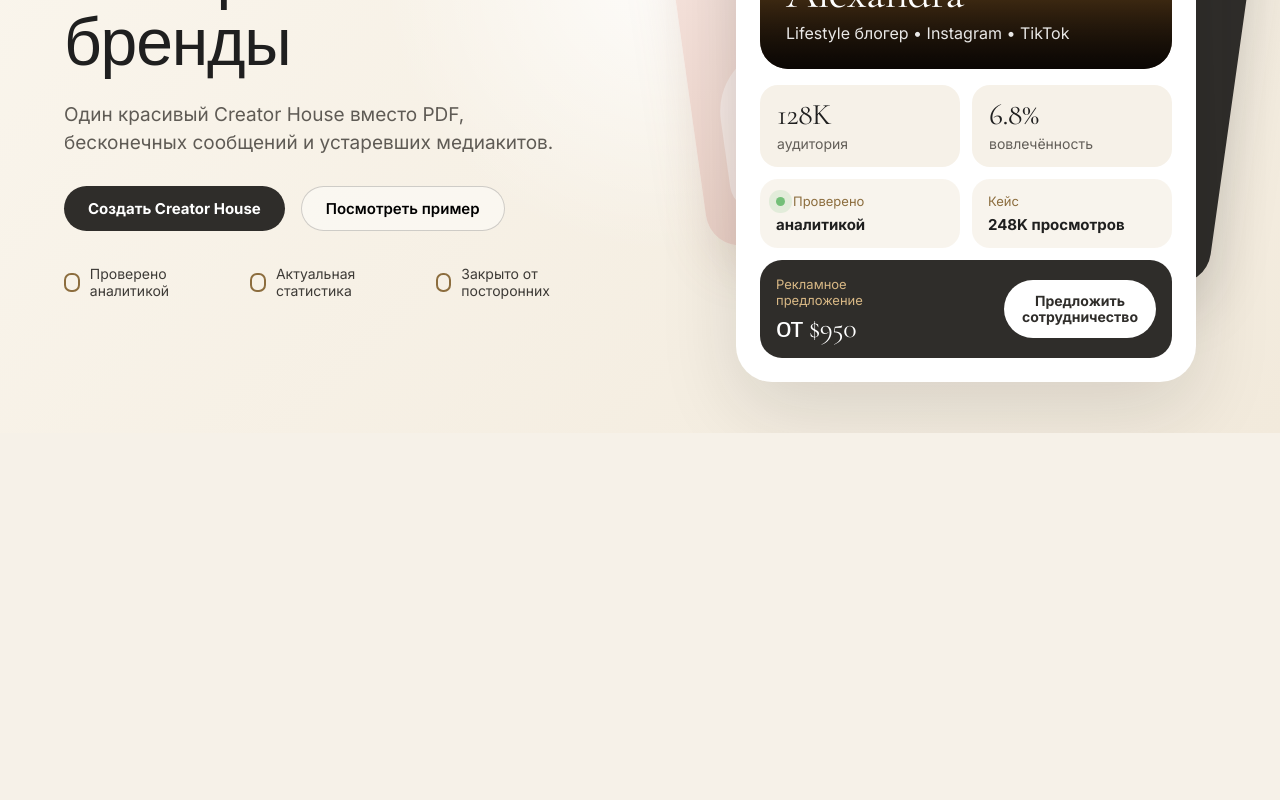
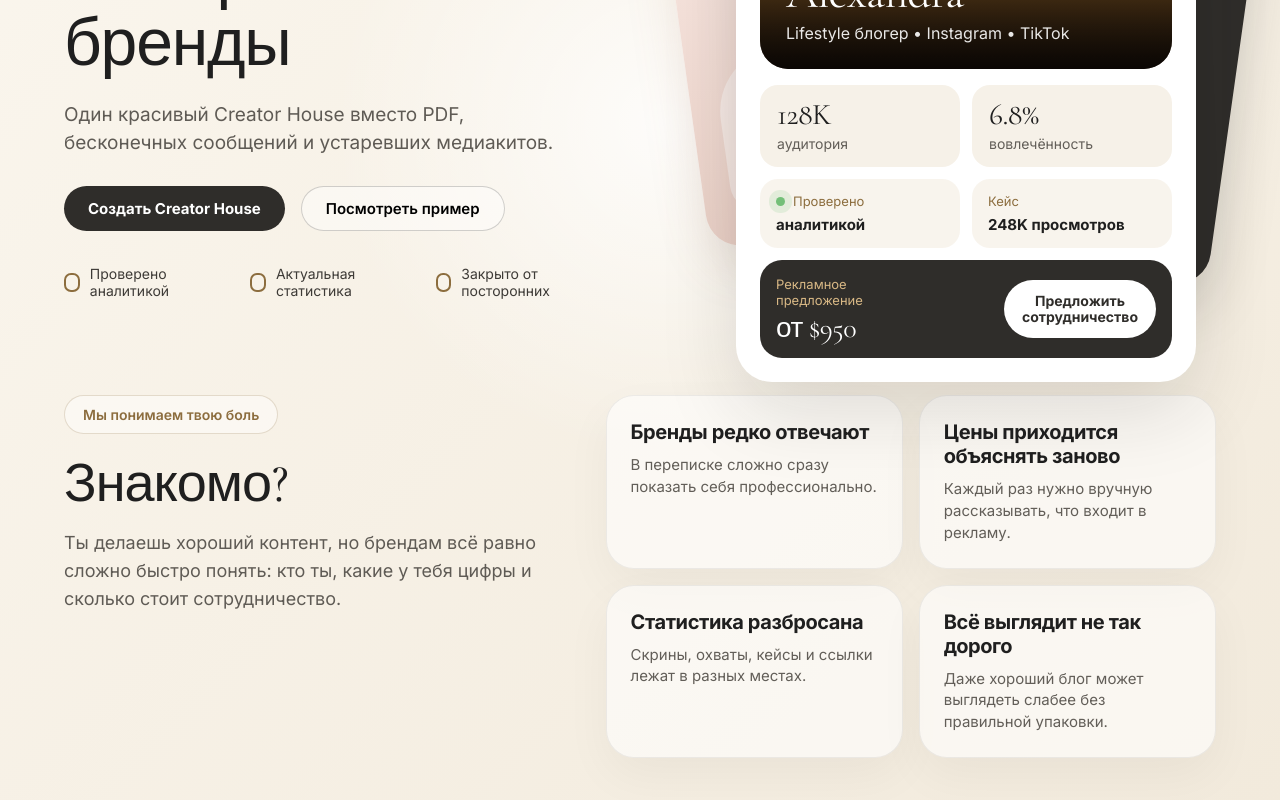
Before and after one commit to tsstish/creator-house, a Next.js app: page / in a window 1280 px wide. Shown: the part 367-1167 px from the top of the page. Before the commit the page ends 800 px from the top, so only its background shows below. Built offline with nearby package versions, Linux system fonts and the light colour scheme.

Commit message:
Update page.tsx

```diff
--- a/app/page.tsx
+++ b/app/page.tsx
@@ -350,6 +350,123 @@ export default function Home() {
             </div>
           </div>
         </div>
+              <section
+          style={{
+            marginTop: 42,
+            padding: "54px 0 18px",
+          }}
+        >
+          <div
+            style={{
+              display: "grid",
+              gridTemplateColumns: "0.9fr 1.1fr",
+              gap: 42,
+              alignItems: "start",
+            }}
+          >
+            <div>
+              <div
+                style={{
+                  display: "inline-flex",
+                  padding: "10px 18px",
+                  borderRadius: 999,
+                  border: "1px solid rgba(140,109,62,.22)",
+                  background: "rgba(255,255,255,.46)",
+                  color: "#8C6D3E",
+                  fontSize: 14,
+                  fontWeight: 600,
+                  marginBottom: 22,
+                }}
+              >
+                Мы понимаем твою боль
+              </div>
+
+              <h2
+                className="display"
+                style={{
+                  fontSize: 54,
+                  lineHeight: 1.02,
+                  margin: "0 0 18px",
+                  maxWidth: 520,
+                }}
+              >
+                Знакомо?
+              </h2>
+
+              <p
+                style={{
+                  fontSize: 18,
+                  lineHeight: 1.55,
+                  color: "#5f5b55",
+                  maxWidth: 520,
+                  margin: 0,
+                }}
+              >
+                Ты делаешь хороший контент, но брендам всё равно сложно быстро
+                понять: кто ты, какие у тебя цифры и сколько стоит сотрудничество.
+              </p>
+            </div>
+
+            <div
+              style={{
+                display: "grid",
+                gridTemplateColumns: "1fr 1fr",
+                gap: 16,
+              }}
+            >
+              {[
+                [
+                  "Бренды редко отвечают",
+                  "В переписке сложно сразу показать себя профессионально.",
+                ],
+                [
+                  "Цены приходится объяснять заново",
+                  "Каждый раз нужно вручную рассказывать, что входит в рекламу.",
+                ],
+                [
+                  "Статистика разбросана",
+                  "Скрины, охваты, кейсы и ссылки лежат в разных местах.",
+                ],
+                [
+                  "Всё выглядит не так дорого",
+                  "Даже хороший блог может выглядеть слабее без правильной упаковки.",
+                ],
+              ].map(([title, text]) => (
+                <div
+                  key={title}
+                  style={{
+                    background: "rgba(255,255,255,.58)",
+                    border: "1px solid rgba(31,31,31,.07)",
+                    borderRadius: 28,
+                    padding: 24,
+                    boxShadow: "0 18px 48px rgba(31,31,31,.045)",
+                  }}
+                >
+                  <h3
+                    style={{
+                      margin: "0 0 10px",
+                      fontSize: 20,
+                      letterSpacing: "-0.02em",
+                    }}
+                  >
+                    {title}
+                  </h3>
+
+                  <p
+                    style={{
+                      margin: 0,
+                      color: "#625e58",
+                      fontSize: 15,
+                      lineHeight: 1.45,
+                    }}
+                  >
+                    {text}
+                  </p>
+                </div>
+              ))}
+            </div>
+          </div>
+        </section>
       </section>
     </main>
   );
```
